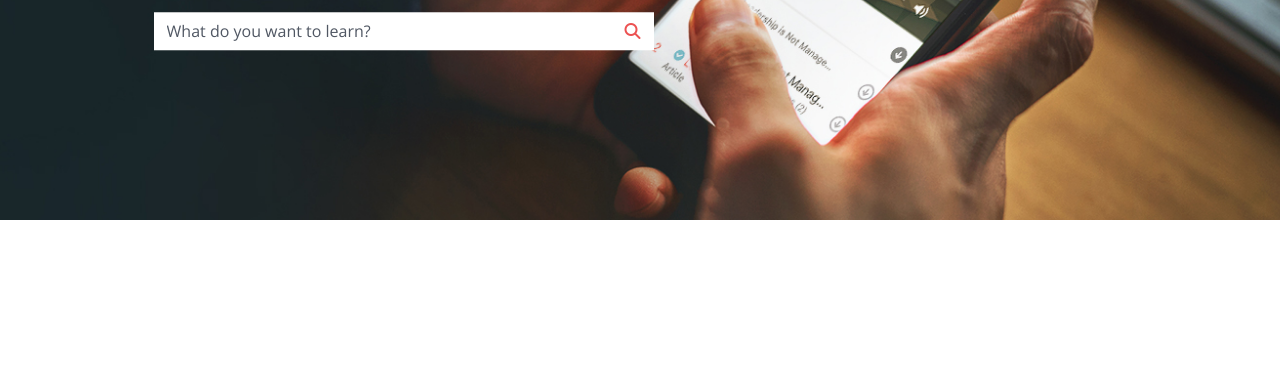
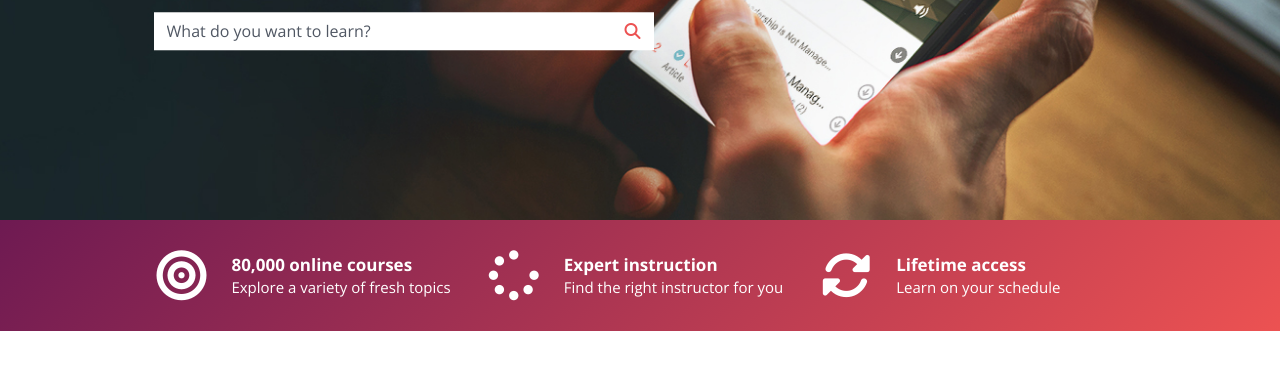
Before and after one commit to nganle2911/CyberLearn_Front-end_Foundation, a plain HTML site: page E-Learning_SASS_Project/index.html in a window 1280 px wide. Shown: the part 401-770 px from the top of the page. Drawn offline with nearby package versions, Linux system fonts and the light colour scheme.

Commit message:
SASS for Intro

```diff
--- a/E-Learning_SASS_Project/index.html
+++ b/E-Learning_SASS_Project/index.html
@@ -99,7 +99,45 @@
     </section>
 
     <!-- INTRO -->
-    <section class="intro"></section>
+    <section class="intro">
+        <div class="intro__content">
+            <div class="row">
+                <div class="col-4">
+                    <div class="intro__item">
+                        <div class="intro__icon">
+                            <i class="fa fa-bullseye"></i>
+                        </div>
+                        <div class="intro__detail">
+                            <p>80,000 online courses</p>
+                            <p>Explore a variety of fresh topics</p>
+                        </div>
+                    </div>
+                </div>
+                <div class="col-4">
+                    <div class="intro__item">
+                        <div class="intro__icon">
+                            <i class="fa fa-spinner"></i>
+                        </div>
+                        <div class="intro__detail">
+                            <p>Expert instruction</p>
+                            <p>Find the right instructor for you</p>
+                        </div>
+                    </div>
+                </div>
+                <div class="col-4">
+                    <div class="intro__item">
+                        <div class="intro__icon">
+                            <i class="fa fa-sync-alt"></i>
+                        </div>
+                        <div class="intro__detail">
+                            <p>Lifetime access</p>
+                            <p>Learn on your schedule</p>
+                        </div>
+                    </div>
+                </div>
+            </div>
+        </div>
+    </section>
 
     <!-- COURSES -->
     <section class="courses"></section>
--- a/E-Learning_SASS_Project/sass/Helpers/_variables.scss
+++ b/E-Learning_SASS_Project/sass/Helpers/_variables.scss
@@ -17,6 +17,7 @@ $color-red-0: #ec5252;
 $color-red-1: #521822;
 $color-blue-0: #007791;
 $color-yellow-0: #F4C150;
+$color-purple-0: #6e1a52;
 
 // Font-size
 // We can calculate these below variables like in JS code
@@ -26,6 +27,7 @@ $font-size-2: 40px;
 $font-size-3: 18px;
 $font-size-4: 36px;
 $font-size-5: 24px;
+$font-size-6: 50px;
 
 // Font-weight
 $font-weight-0: normal;
--- /dev/null
+++ b/E-Learning_SASS_Project/sass/Layouts/_intro.scss
@@ -0,0 +1,35 @@
+.intro {
+    background: linear-gradient(-45deg, $color-red-0, $color-purple-0);
+    padding: $padding-3;
+
+    .intro__content {
+        width: 78%;
+        margin: 0 auto;
+
+        .intro__item {
+            display: flex;
+            align-items: center;
+
+            .intro__icon {
+                font-size: $font-size-6;
+                color: $color-white-0;
+                margin-right: $margin-1;
+            }
+
+            .intro__detail {
+
+                p {
+                    margin-bottom: 0;
+
+                    &:first-child {
+                        @include styleText($color-white-0, $font-size-3 - 1, $font-weight-2);
+                    }
+
+                    &:last-child {
+                        @include styleText($color-white-0, $font-size-0, $font-weight-0);
+                    }
+                }
+            }
+        }
+    }
+}
--- a/E-Learning_SASS_Project/sass/main.scss
+++ b/E-Learning_SASS_Project/sass/main.scss
@@ -12,6 +12,7 @@
 // Layouts
 @import './Layouts/header';
 @import './Layouts/footer';
+@import './Layouts/intro';
 
 // Components
 @import './Components/button';
```
Also changed, not shown: E-Learning_SASS_Project/css/main.css, 1 other file.
